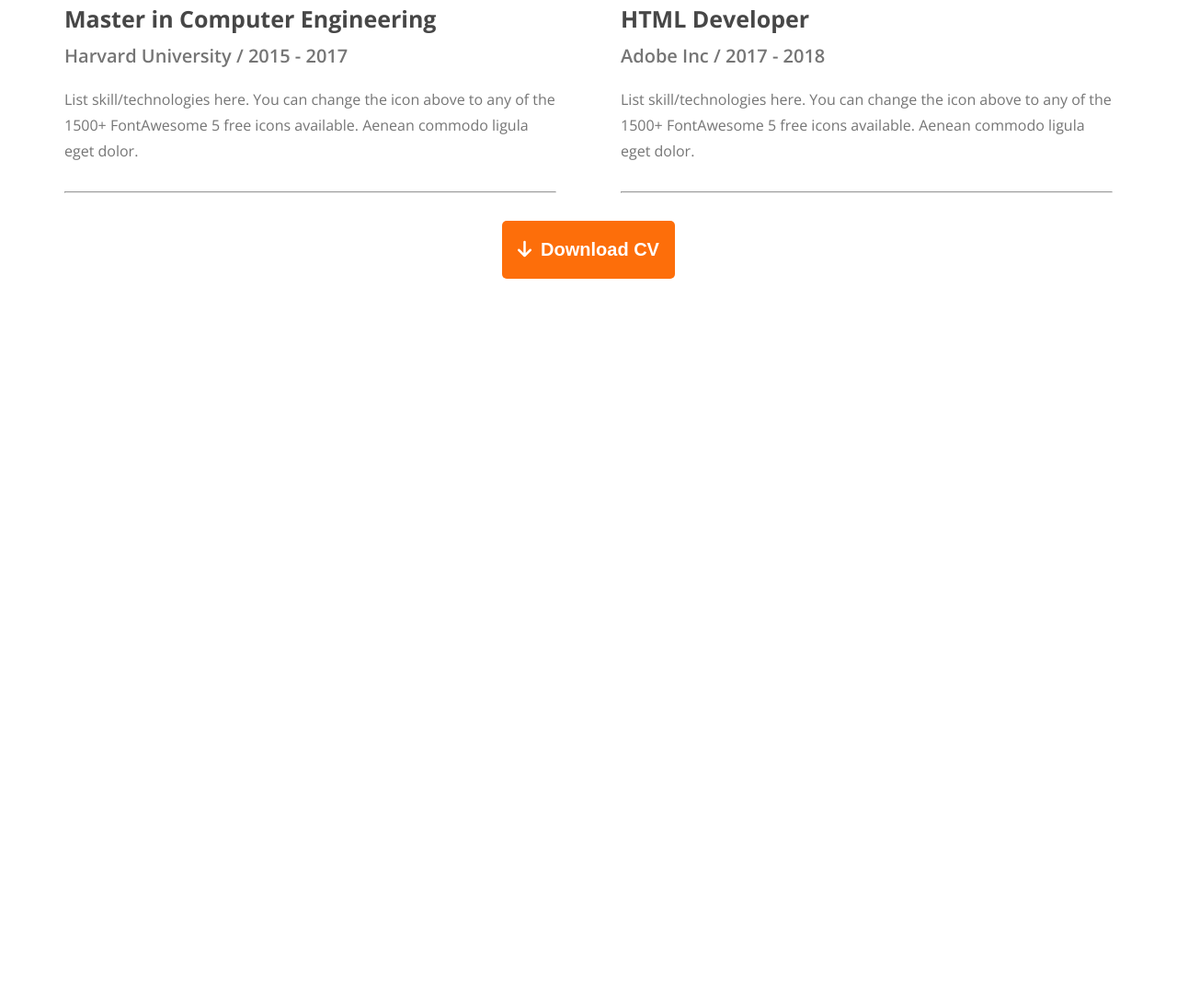
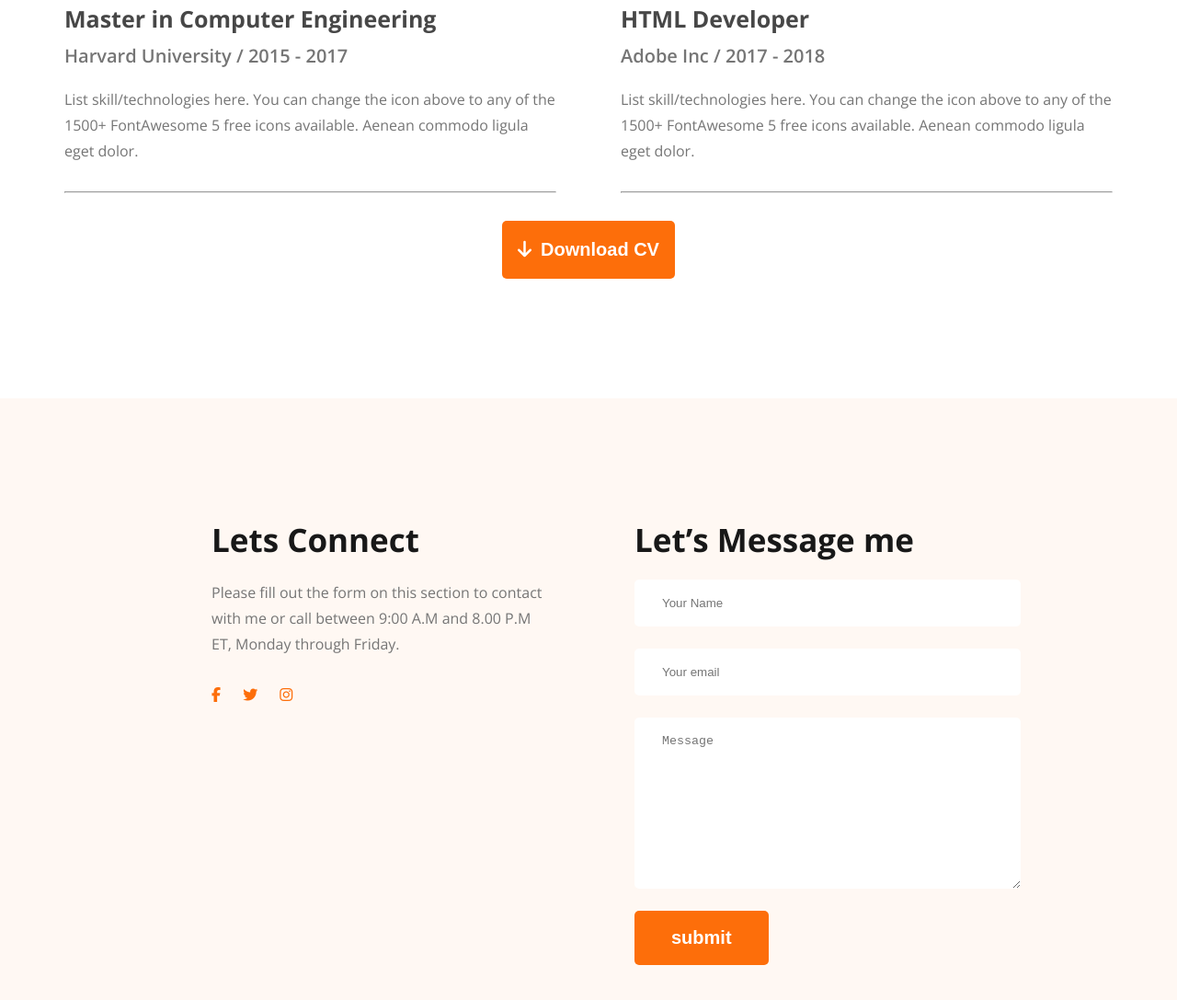
Before and after one commit to emon906/developer01, a plain HTML site: page index.html in a window 1280 px wide. Shown: the part 2929-4016 px from the top of the page at 92% size. Before the commit the page ends 3362 px from the top, so only its background shows below. Drawn offline with nearby package versions, Linux system fonts and the light colour scheme.

Commit message:
add footer

```diff
--- a/index.html
+++ b/index.html
@@ -213,6 +213,28 @@
       </section>
       <!-- resume end -->
      </main>
+     <!-- footer start -->
+     <footer>
+      <div class="footer-column">
+        <h2>Lets Connect</h2>
+        <p>Please fill out the form on this section to contact with me or call between 9:00 A.M and 8.00 P.M ET, Monday through Friday.</p>
+        <div class="icons">
+          <a href="#"><i class="fa-brands fa-facebook-f"></i></a>
+          <a href="#"><i class="fa-brands fa-twitter"></i></a>
+          <a href="#"> <i class="fa-brands fa-instagram"></i></a>
+        </div>
+      </div>
+      <div class="footer-column">
+        <h2>Let’s Message me</h2>
+        <form action="">
+          <input type="text" placeholder="Your Name">
+          <input type="email" placeholder="Your email">
+          <textarea name="" id="" cols="30" rows="10" placeholder="Message"></textarea>
+          <input class="hire-me-btn " type="submit" value="submit">
+        </form>
+      </div>
+     </footer>
+    <!-- footer end -->
 
 </body>
 </html>
--- a/style.css
+++ b/style.css
@@ -269,7 +269,7 @@ main{
     margin-right: 10px;
 }
 .resume-btn button{
-  background-color: #fd6e0a;
+    background-color: #fd6e0a;
     padding: 20px 17px;
     border-radius: 5px;
     border: none;
@@ -279,3 +279,57 @@ main{
     font-weight: 700;
 }
 /* resume end */
+/* footer start */
+footer{
+  display: flex;
+  background-color: #FFF8F3;
+  padding: 130px 230px;
+  gap: 100px;
+  justify-content: space-between;
+}
+.footer-column{
+
+}
+.footer-column h2{
+   color: #181818;
+   font-size: 35px;
+   font-weight: 700;
+   margin-bottom: 20px;
+}
+.footer-column p{
+    color: #757575;
+   font-size: 16px;
+   font-weight: 400;
+   line-height: 28px;
+   margin-bottom: 30px;
+}
+footer input[type="text"], footer input[type="email"],footer textarea{
+  display: block;
+  background-color: white;
+  padding: 18px 30px;
+  border-radius: 5px;
+  border: none;
+  margin-bottom: 24px;
+  width: 100%;
+
+}
+footer input[type="text"], footer input[type="email"],footer textarea:focus{
+  outline: none;
+}
+.footer-column{
+  width: 50%;
+}
+.icons a{
+  color: #FD6E0A;
+  margin-right: 20px;
+}
+footer input[type="submit"]{
+  border: none;
+  cursor: pointer;
+  color: #FFF;
+  font-size: 20px;
+  font-weight: 700;
+  padding: 18px 40px;
+}
+
+/* footer end */
```
